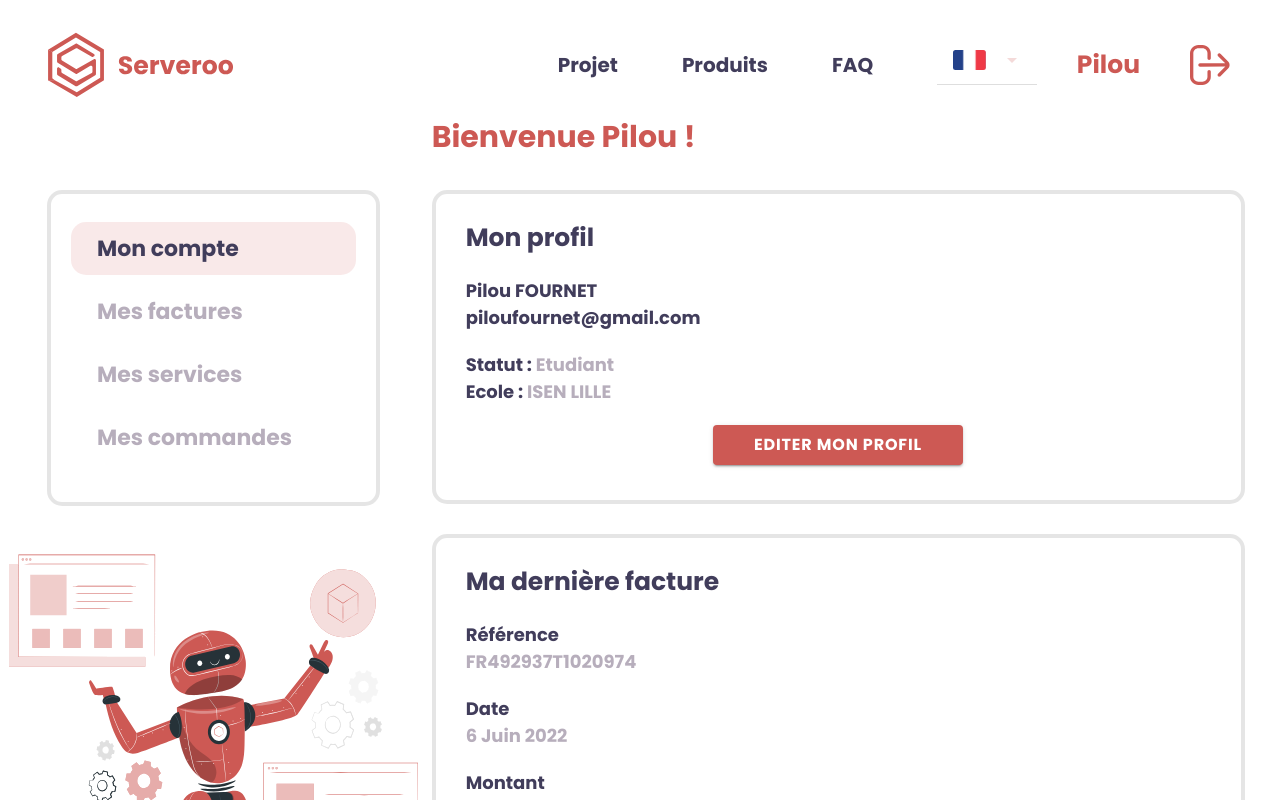
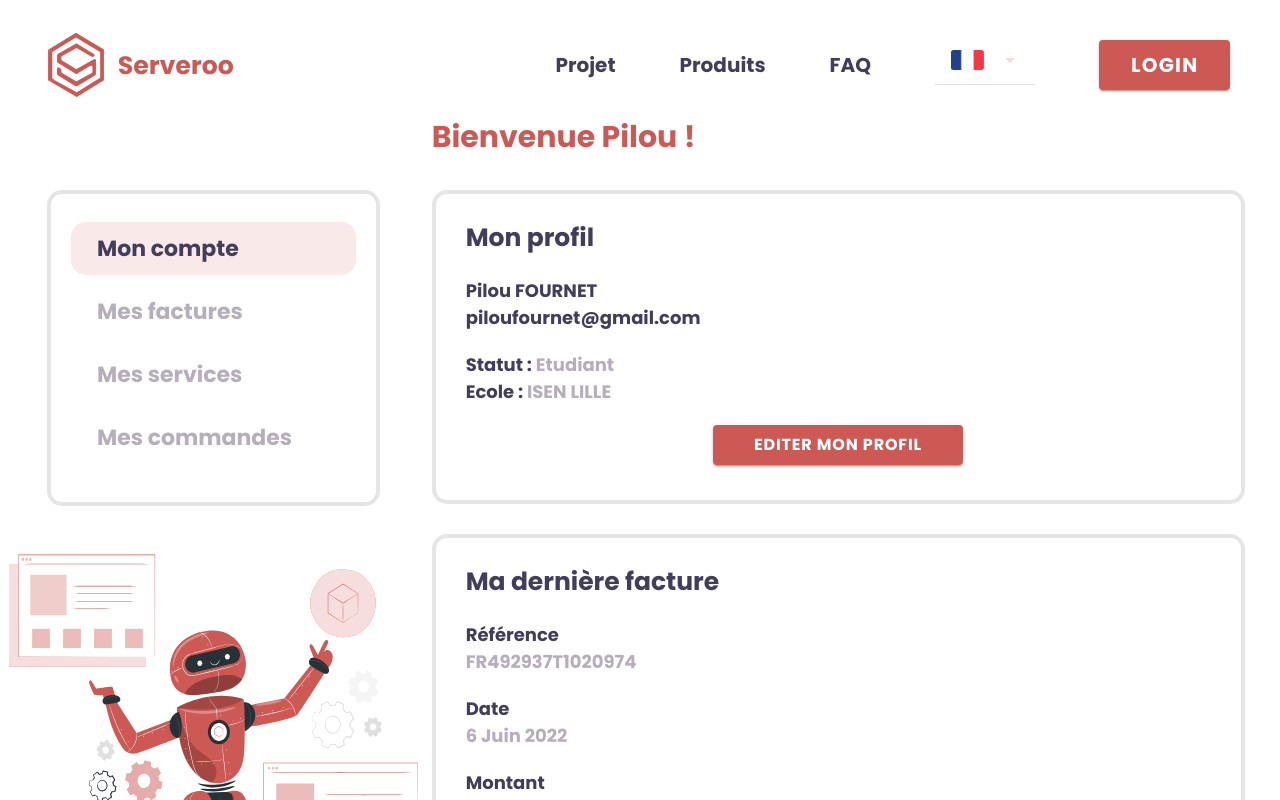
Before and after one commit to ISEN-Projet-M1/Serveroo-Front, a React (Create React App) app: page /profile in a window 1280 px wide. Built offline with nearby package versions, Linux system fonts and the light colour scheme.

Commit message:
Login Btn

```diff
--- a/src/components/Inscription/Inscription.tsx
+++ b/src/components/Inscription/Inscription.tsx
@@ -88,7 +88,7 @@ const Inscription: React.FC<ContainerProps> = () => {
                 </IonCol>
             </IonRow>
             <IonRow>
-                <IonCol size='12'>
+                <IonCol size='5'>
                     <IonItem lines='none'>
                         <IonCheckbox className='ion-checkbox'></IonCheckbox>
                         <IonLabel className='conditions'>J'accepte de recevoir des informations concernant les produits de Serveroo</IonLabel>
--- a/src/components/Navbar/Navbar.tsx
+++ b/src/components/Navbar/Navbar.tsx
@@ -69,11 +69,10 @@ const Navbar: React.FC<ContainerProps> = () => {
               </IonSelect>
             </IonItem>
           </IonList>
-          {/*
-          <IonButton color="primary" className='login' slot="end" expand="block" onClick={createModal}><span className='btn'>Login</span></IonButton>*/}
+          {/**/}
 
-          {/* <IonModal trigger="open-modal" ref={modal}> */}
-          <IonModal ref={modal}>
+          <IonButton color="primary" className='login' slot="end" expand="block" onClick={createModal}><span className='btn'>Login</span></IonButton>
+          <IonModal trigger="open-modal" ref={modal}>
             <IonGrid>
               <IonRow>
                 <IonCol>
@@ -94,9 +93,9 @@ const Navbar: React.FC<ContainerProps> = () => {
             </IonGrid>
           </IonModal>
 
-
+          {/*
           <IonText slot='end' className='pseudo' onClick={e => routeChange('/profile')}>Pilou</IonText>
-          <img slot='end' src={signOut} className='imgSignOut' height={40}/>
+          <img slot='end' src={signOut} className='imgSignOut' height={40}/>*/}
         </IonToolbar>
       </IonHeader>
     </div>
```
